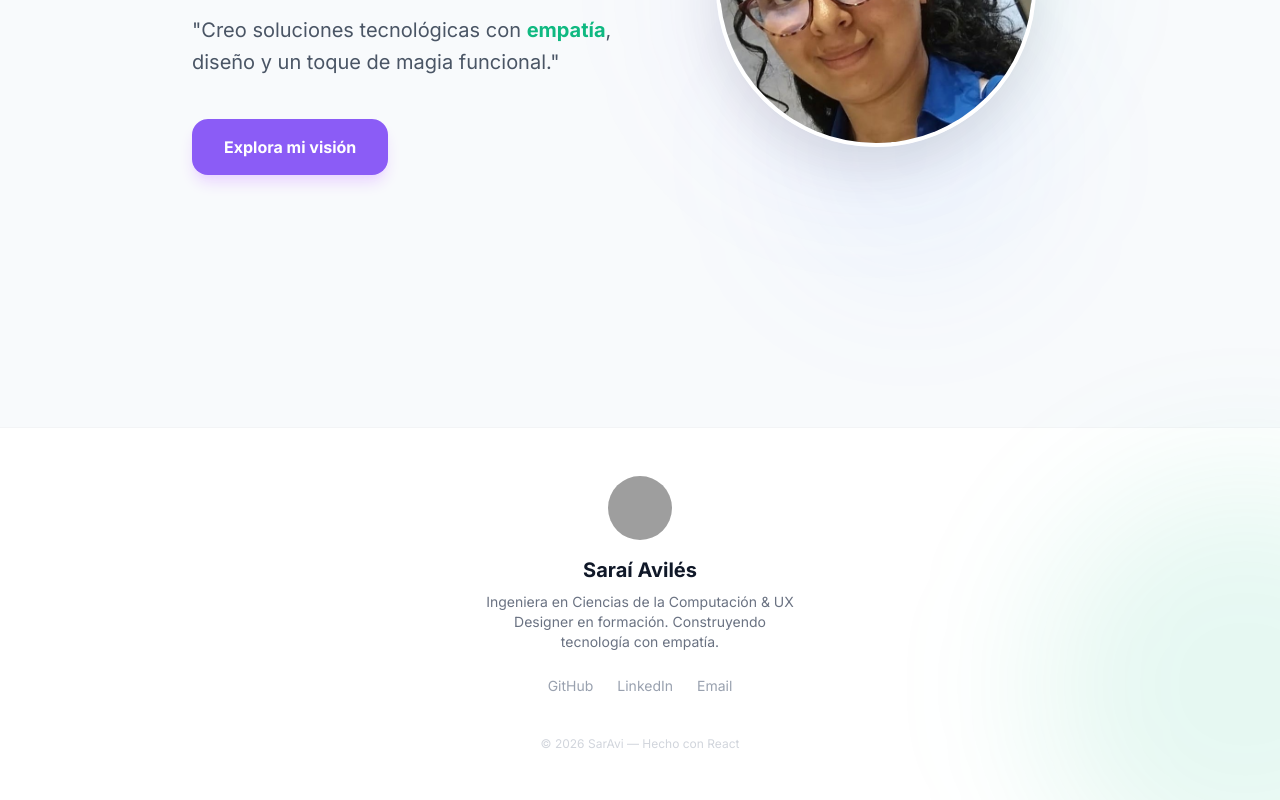
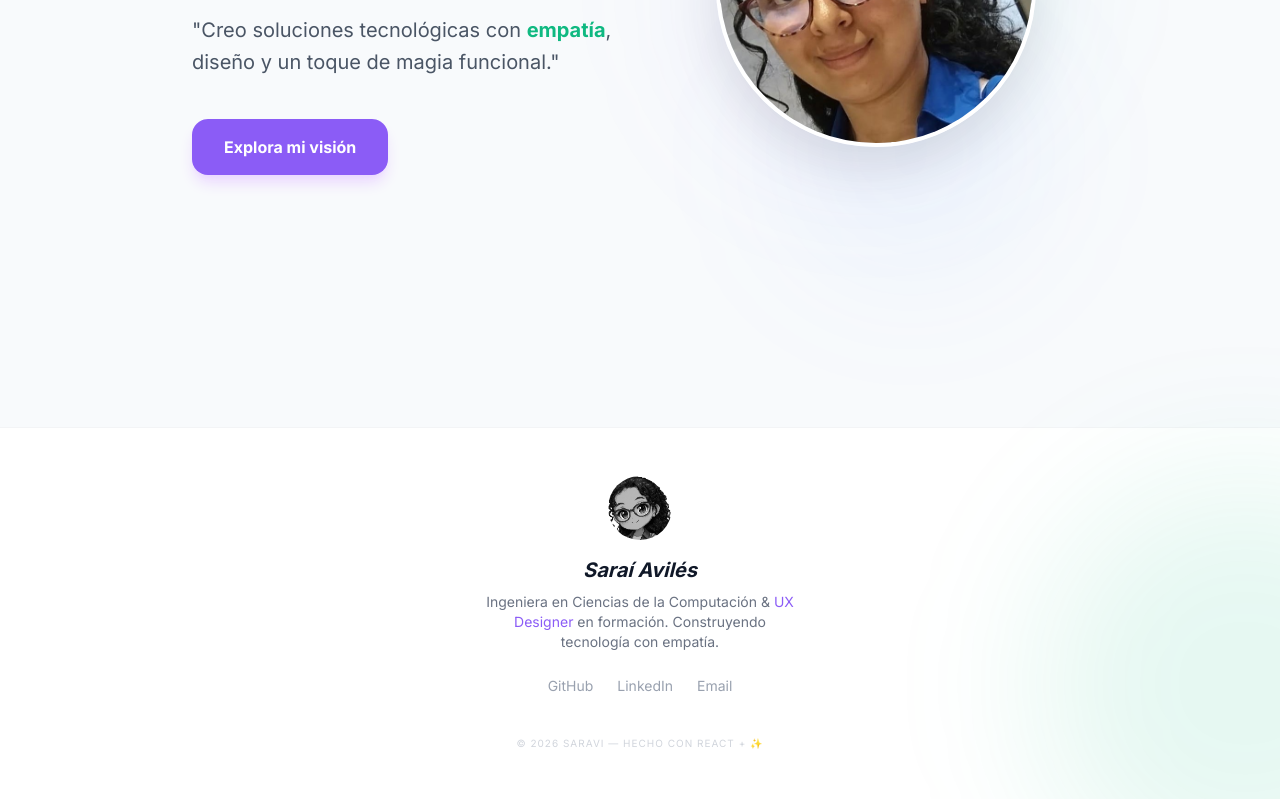
Before and after one commit to SarAvi21805/mi-marca-personal, a React (Vite) app in the folder mi-sitio-web/: page /#/ in a window 1280 px wide. Shown: the part 454-1254 px from the top of the page. Built offline with nearby package versions, Linux system fonts and the light colour scheme; grey boxes are pictures that could not be loaded.

Commit message:
feat: enhance footer with interactive avatar and updated links

```diff
--- a/mi-sitio-web/src/components/Footer.jsx
+++ b/mi-sitio-web/src/components/Footer.jsx
@@ -1,30 +1,37 @@
-import fotoPixel from '../assets/Sarai.png';
+import { useState } from 'react';
+import fotoPixel from '../assets/Sarai.jpg';
 
 const Footer = () => {
+  const [isColored, setIsColored] = useState(false);
+
   return (
     <footer className="bg-white border-t border-gray-100 py-12 mt-20">
       <div className="max-w-6xl mx-auto px-6 flex flex-col items-center text-center">
 
-        {/* Avatar de firma */}
-        <div className="w-16 h-16 rounded-full overflow-hidden mb-4 grayscale hover:grayscale-0 transition-all duration-500">
+        {/* Avatar de firma con interacción de toque */}
+        <div
+          onClick={() => setIsColored(!isColored)}
+          className={`w-16 h-16 rounded-full overflow-hidden mb-4 transition-all duration-700 cursor-pointer
+            ${isColored ? 'grayscale-0 scale-110 shadow-lg' : 'grayscale md:hover:grayscale-0 md:hover:scale-110'}`}
+        >
           <img src={fotoPixel} alt="Saraí Signature" className="w-full h-full object-cover" />
         </div>
 
-        <h3 className="text-xl font-bold text-gray-900">Saraí Avilés</h3>
+        <h3 className="text-xl font-bold text-gray-900 italic">Saraí Avilés</h3>
         <p className="text-gray-500 text-sm mt-2 max-w-xs">
-          Ingeniera en Ciencias de la Computación & UX Designer en formación.
+          Ingeniera en Ciencias de la Computación & <span className="text-brand-purple">UX Designer</span> en formación.
           Construyendo tecnología con empatía.
         </p>
 
-        {/* Links Rápidos */}
+        {/* Redes */}
         <div className="flex gap-6 mt-6 text-gray-400 text-sm font-medium">
           <a href="https://github.com/SarAvi21805" target="_blank" className="hover:text-brand-purple transition-colors">GitHub</a>
-          <a href="https://www.linkedin.com/in/alejandra-avil%C3%A9s-3886b5408/" className="hover:text-brand-purple transition-colors">LinkedIn</a>
-          <a href="mailto:alejandraviles2005@gmail.com" className="hover:text-brand-purple transition-colors">Email</a>
+          <a href="https://linkedin.com" target="_blank" className="hover:text-brand-purple transition-colors">LinkedIn</a>
+          <a href="mailto:tu-correo@uvg.edu.gt" className="hover:text-brand-purple transition-colors">Email</a>
         </div>
 
-        <div className="mt-10 text-xs text-gray-300">
-          © {new Date().getFullYear()} SarAvi — Hecho con React
+        <div className="mt-10 text-[10px] uppercase tracking-widest text-gray-300">
+          © {new Date().getFullYear()} SarAvi — Hecho con React + ✨
         </div>
       </div>
     </footer>
```
